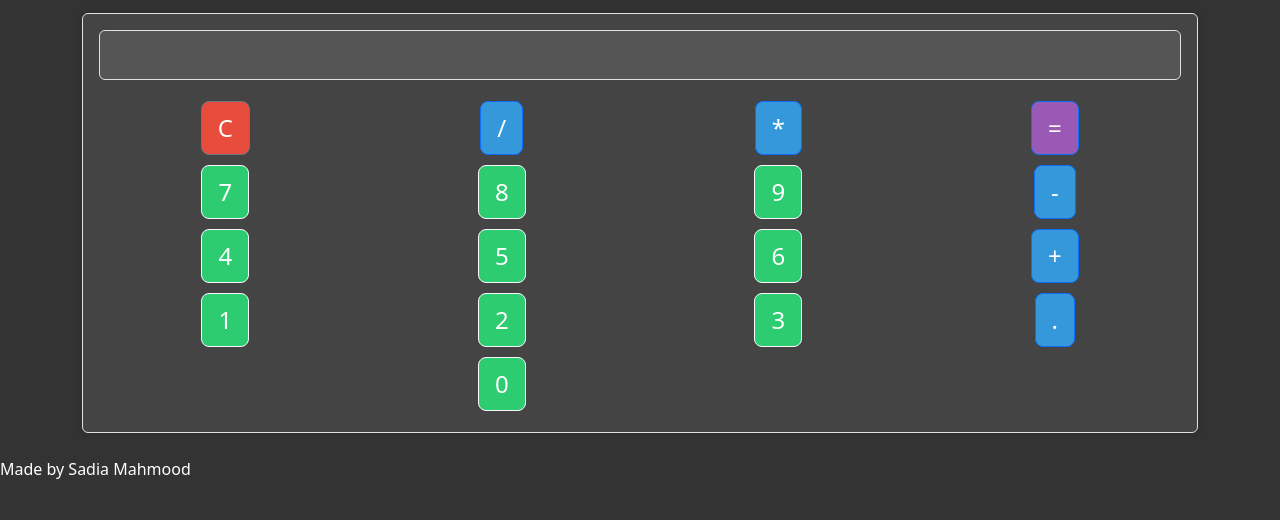
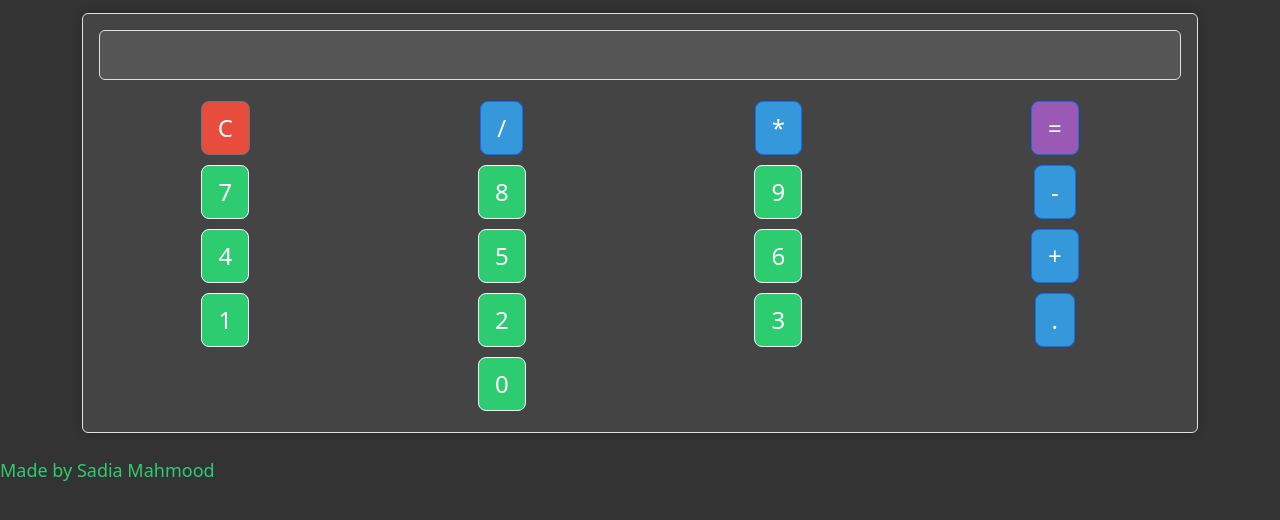
Before and after one commit to SadiaMahmoodMalik/Calculator, a plain HTML site: page index.html in a window 1280 px wide. Shown: the part 110-630 px from the top of the page. Drawn offline with nearby package versions, Linux system fonts and the light colour scheme.

Commit message:
Update index.html

```diff
--- a/index.html
+++ b/index.html
@@ -164,7 +164,6 @@
                 0
               </button>
             </div>
-
           </div>
         </div>
       </div>
@@ -175,6 +174,6 @@
 
     <!-- Include script.js file after GSAP -->
     <script src="script.js"></script>
-  <footer> Made by Sadia Mahmood </footer>
+    <footer><p>Made by Sadia Mahmood</p></footer>
   </body>
 </html>
```
